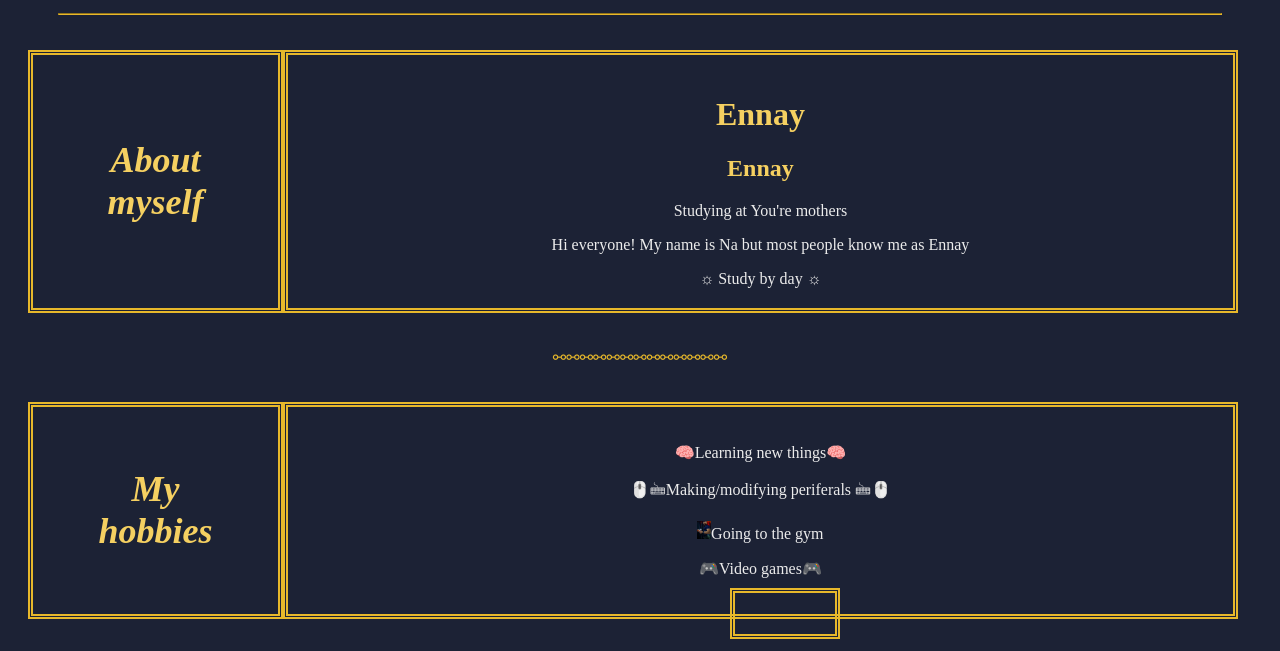
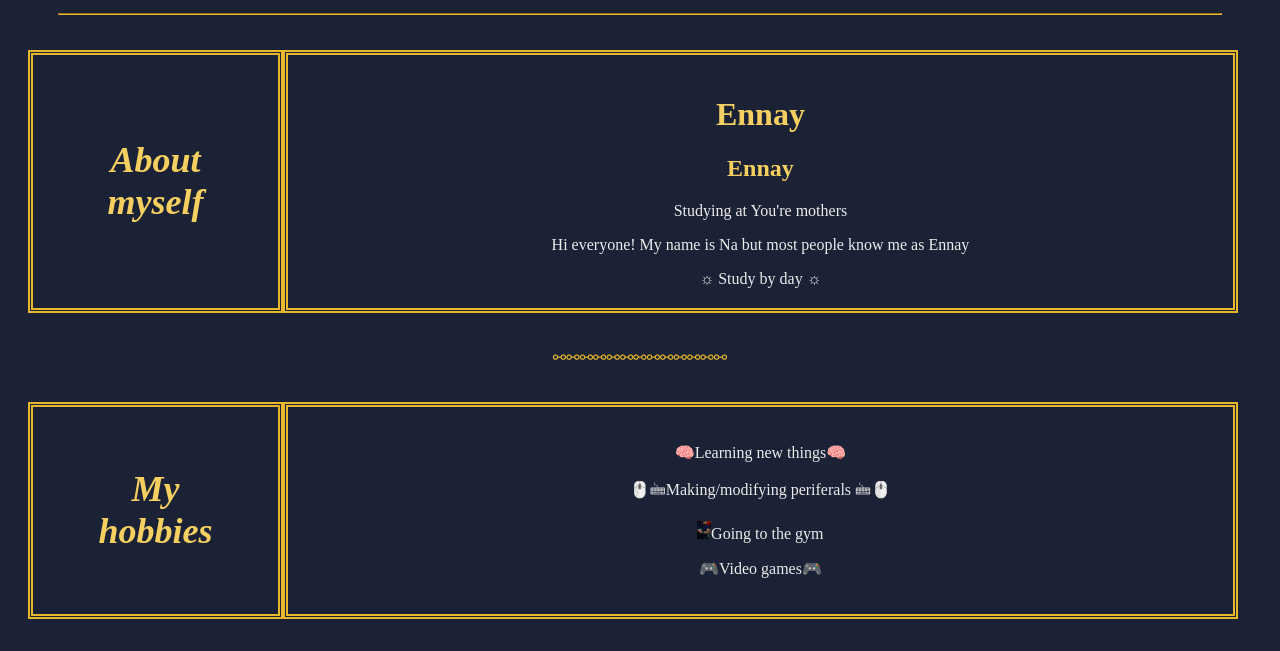
Before and after one commit to s4045102BaoToan/s4045102BaoToan.github.io, a plain HTML site: page index.html in a window 1280 px wide. Shown: the part 140-791 px from the top of the page. Drawn offline with Linux system fonts and the light colour scheme.

Commit message:
fix border

```diff
--- a/style.css
+++ b/style.css
@@ -84,7 +84,7 @@ hr, .seperators{
     position: absolute;
     height: 1px;
     z-index: 1;
-    /*👉border: none;👈*/
+    border: none;
     left: 57%;
     top: 91%;
 }
```
